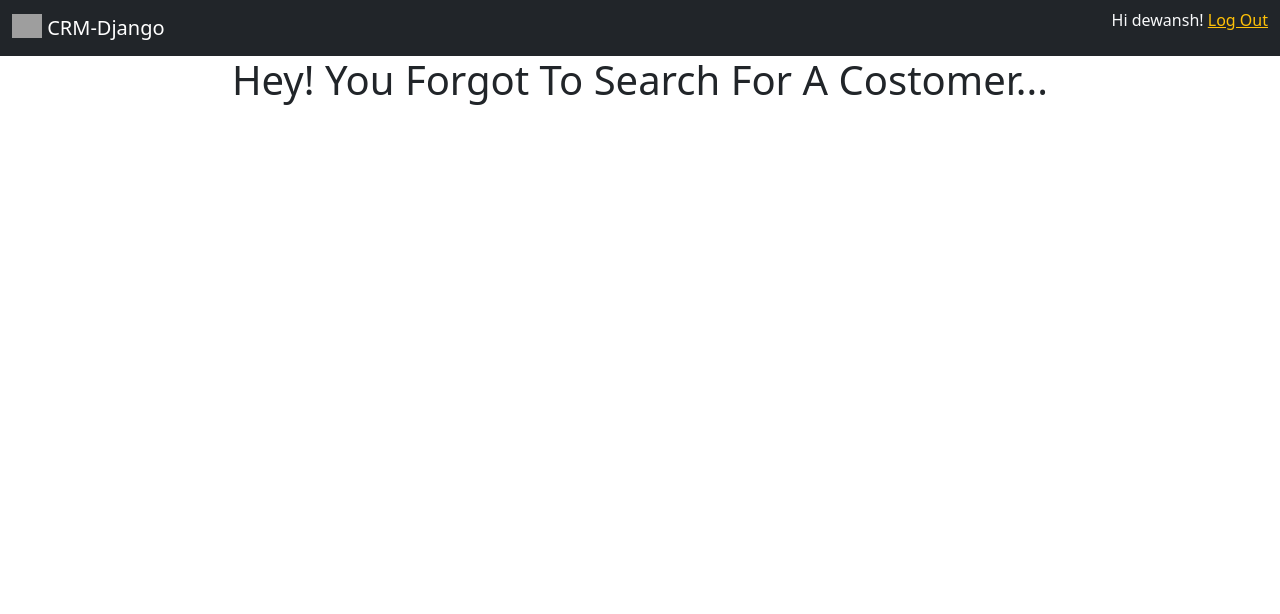
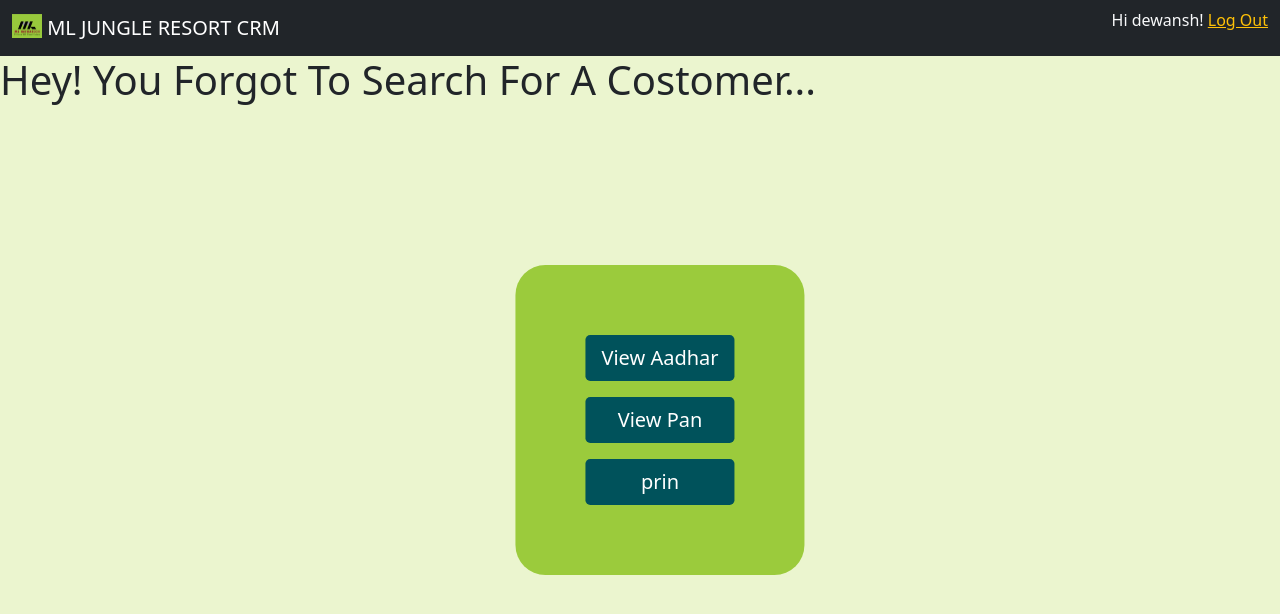
Before and after one commit to Harsh8833/ML-JR-CRM, a Django app: page /search in a window 1280 px wide. Shown: the top 614 px of the page. Run offline with Django 4.2, Linux system fonts and the light colour scheme; a user stored in the database is signed in; some libraries are stand-ins or nearby versions; grey boxes are pictures that could not be loaded.

Commit message:
design update

```diff
--- a/static/css/style.css
+++ b/static/css/style.css
@@ -4,8 +4,18 @@ input::-webkit-inner-spin-button {
     margin: 0;
 }
 
+.bg {
+    background-color: #EBF5CF;
+}
+
 .container {
     padding-top: 7%;
+    align-content: center;
+}
+
+.container-2 {
+    padding-left: 2%;
+    padding-right: 2%;
     align-content: center;
 }
 
@@ -16,7 +26,7 @@ input::-webkit-inner-spin-button {
 }
 
 .card-main {
-    background-color: darkgray;
+    background-color: #9BCB3C;
     border-radius: 30px;
     padding: 70px;
     margin: 20px;
@@ -26,3 +36,12 @@ input::-webkit-inner-spin-button {
     padding-top: 5%;
     padding-bottom: 5%;
 }
+
+.btn-primary {
+    background-color: #00525B;
+    border: 0;
+}
+
+.btn-primary:hover {
+    background-color: #448086;
+}
--- a/templates/base.html
+++ b/templates/base.html
@@ -12,12 +12,12 @@
     <link href="{% static 'css/style.css' %}" rel="stylesheet">
 </head>
 
-<body>
+<body class="bg">
 
     <nav class="navbar navbar-dark bg-dark">
         <div class="container-fluid">
             <a class="navbar-brand" href="/">
-                <img src="/docs/5.0/assets/brand/bootstrap-logo.svg" alt="" width="30" height="24" class="d-inline-block align-text-top"> CRM-Django
+                <img src="{% static 'images\mljr-logo.png' %}" alt="Logo" width="30" height="24" class="d-inline-block align-text-top"> ML JUNGLE RESORT CRM
             </a>
             {% if request.user.is_authenticated%}
 
--- a/templates/search.html
+++ b/templates/search.html
@@ -1,13 +1,18 @@
-{% extends 'base.html' %} {% block content %}
-<center>
-    {% if bid %}
-    <h1>You Searched For {{ bid }}</h1>
-    <br/> {% for each in customer %} {{ each }} - {{ each.cname }} - {{ each.phone }} <br/> {% endfor %} {% else %}
-    <h1>Hey! You Forgot To Search For A Costomer...</h1>
-    {% endif %}
+{% extends 'base.html' %} {% block content %} {% csrf_token %} {% if bid %}
+<h1>Ledger Menu for booking id{{ bid }}</h1>
 
 
-</center>
+
+{% for each in customer %} Name - {{ each.pan }} Phone - {{ each.phone }} {% endfor %} {% else %}
+<h1>Hey! You Forgot To Search For A Costomer...</h1>
+{% endif %}
+<div class="position-absolute top-50 start-50 translate-middle card-main">
+    <div class="d-grid gap-3">
+        <a class="btn btn-primary btn-lg" role="button" href="/">View Aadhar</a>
+        <a class="btn btn-primary btn-lg" role="button" href="/">View Pan</a>
+        <a class="btn btn-primary btn-lg" role="button" href="/">prin</a>
+    </div>
+</div>
 
 
 {% endblock %}
```
Also changed, not shown: templates/existing_booking.html (+4 -8 lines), db.sqlite3, media/files/1.jpg (added), media/files/5.jpeg (added), static/images/bgimg.jpeg (added), static/images/mljr-logo.png (added), 1 other file.
